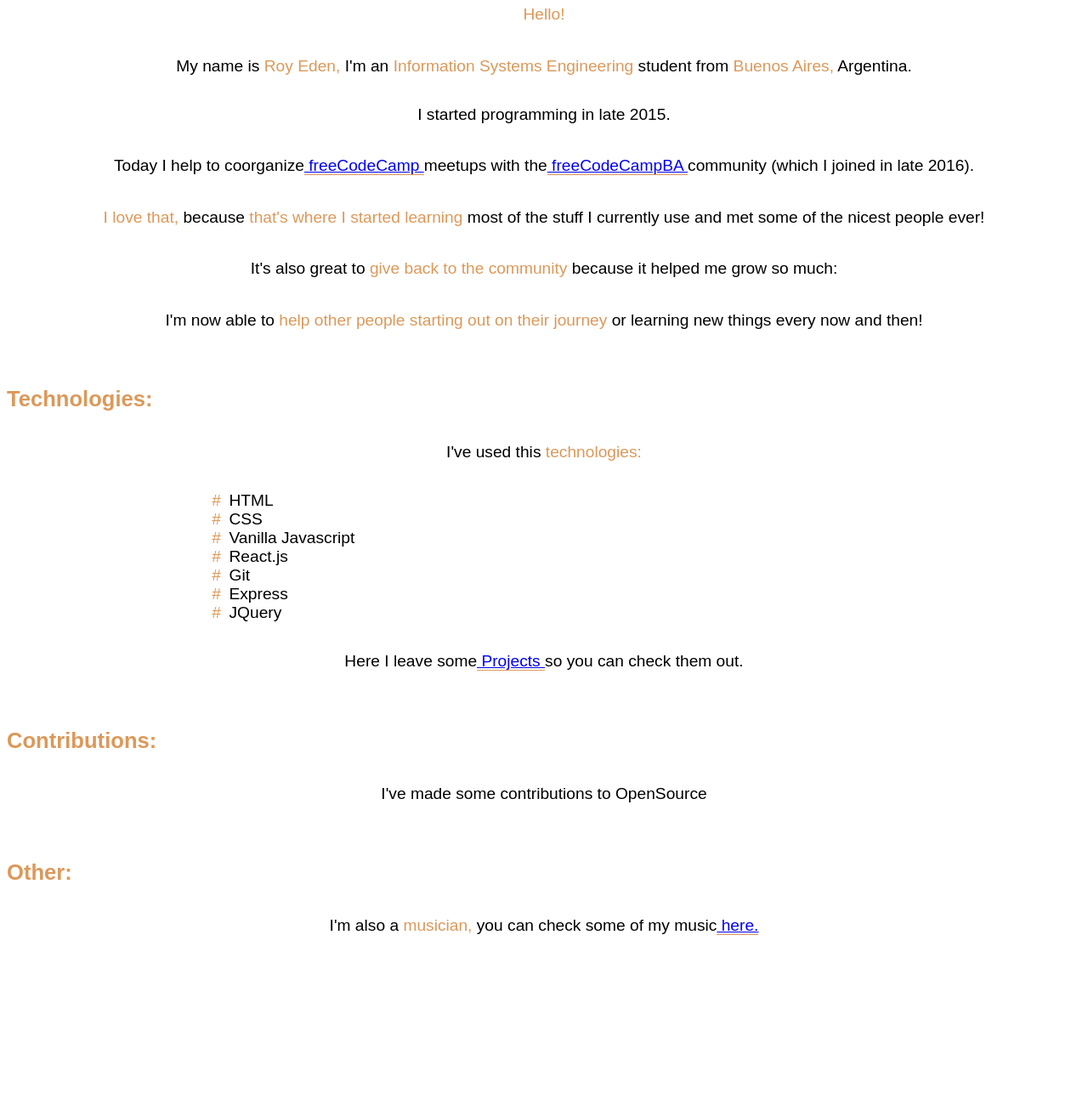
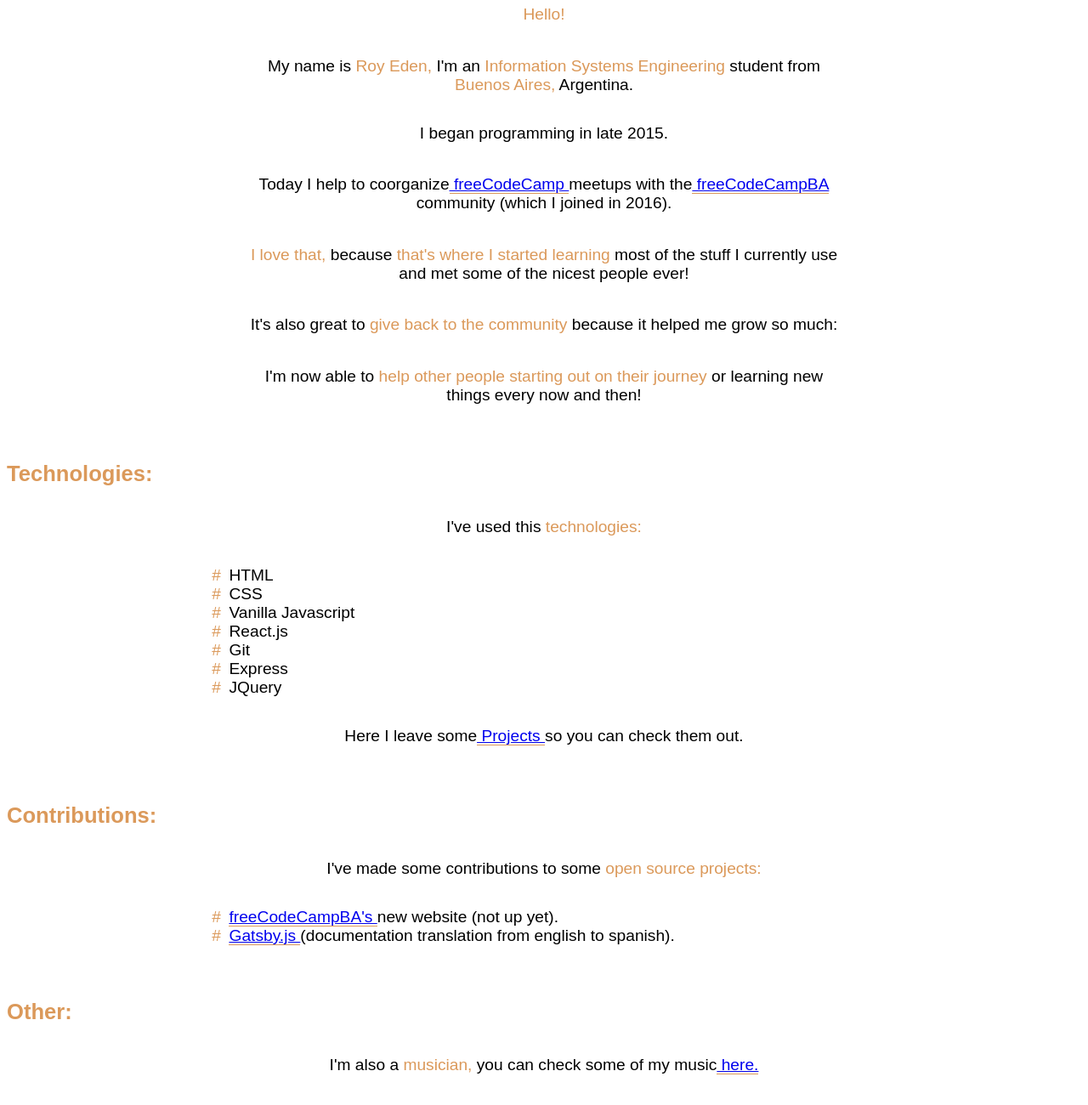
Before and after one commit to RoyEde/Portfolio, a Gatsby site: page /about in a window 1280 px wide. Shown: the part 540-1840 px from the top of the page at 85% size. Before the commit the page ends 1707 px from the top, so only its background shows below. Built offline with nearby package versions, Linux system fonts and the light colour scheme; Gatsby itself is replaced by a stand-in of ours.

Commit message:
final site v1 fixed text

```diff
--- a/src/components/General/pages.js
+++ b/src/components/General/pages.js
@@ -31,6 +31,9 @@
 font-size: inherit;
 &:first-of-type {
   margin-top: 1rem;
+}
+@media screen and (min-width: ${screen.mobile}) {
+  max-width: 55vw;
 }
 `
 
--- a/src/pages/about.js
+++ b/src/pages/about.js
@@ -48,7 +48,7 @@
       </Article>
       <Article>
         <Paragraph>
-          I started programming in late 2015.
+          I began programming in late 2015.
         </Paragraph>
         <Paragraph>
           Today I help to coorganize
@@ -63,7 +63,7 @@
             link={'https://freecodecampba.org'}
             mobile={props.mobile}
           />
-          community (which I joined in late 2016).
+          community (which I joined in 2016).
         </Paragraph>
         <Paragraph>
           <Highlight mobile={props.mobile} text=' I love that, ' />
@@ -118,8 +118,27 @@
       </Subtitle>
       <Article>
         <Paragraph>
-          I've made some contributions to OpenSource
+          I've made some contributions to some
+          <Highlight mobile={props.mobile} text=' open source projects: ' />
         </Paragraph>
+        <Skills>
+          <SkillsItem>
+            <CustomLink
+              content="freeCodeCampBA's "
+              link={'https://freecodecampba.org'}
+              mobile={props.mobile}
+            />
+            new website (not up yet).
+          </SkillsItem>
+          <SkillsItem>
+            <CustomLink
+              content='Gatsby.js '
+              link={'https://gatsbyjs.org'}
+              mobile={props.mobile}
+            />
+            (documentation translation from english to spanish).
+          </SkillsItem>
+        </Skills>
       </Article>
     </Section>
     <Section>
```
